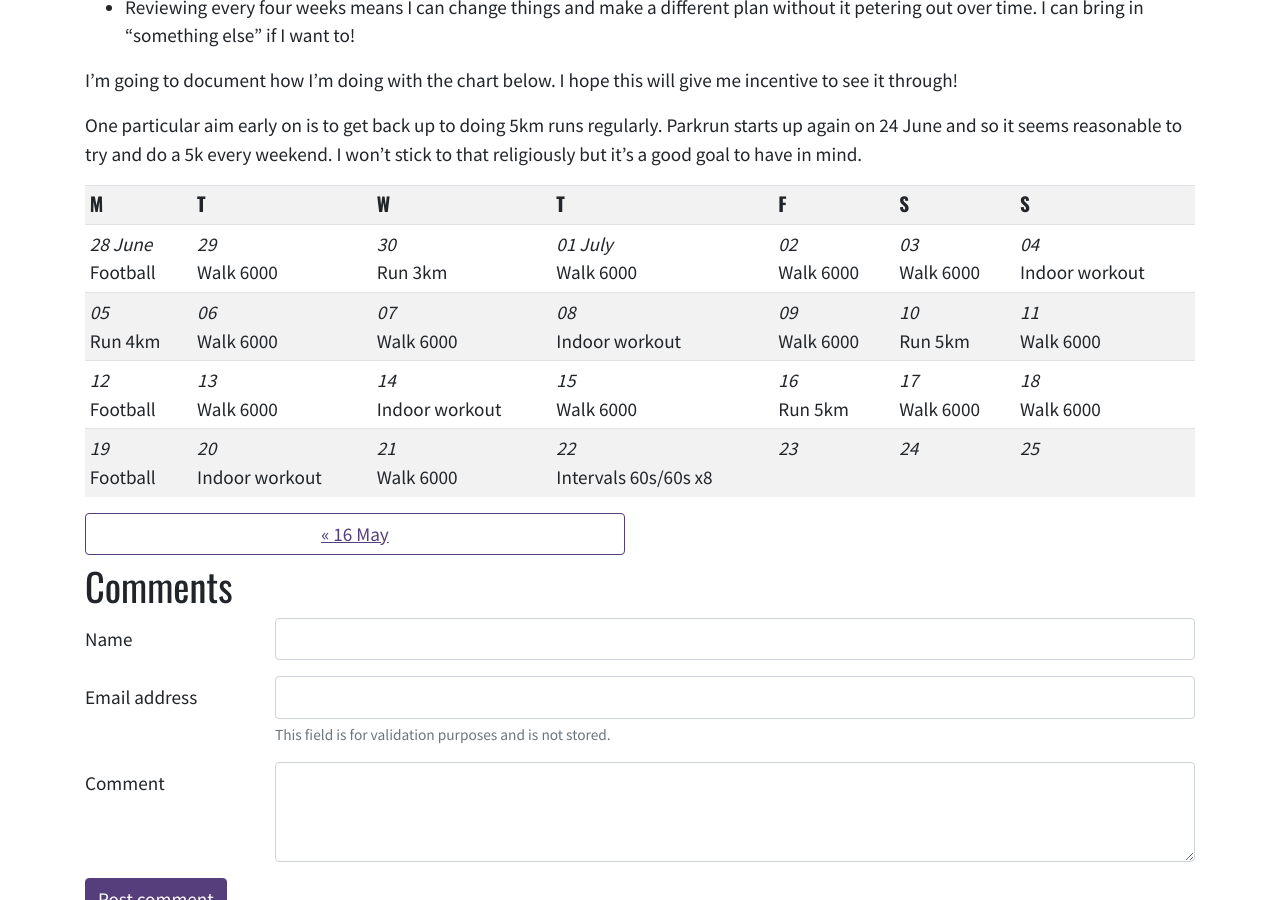
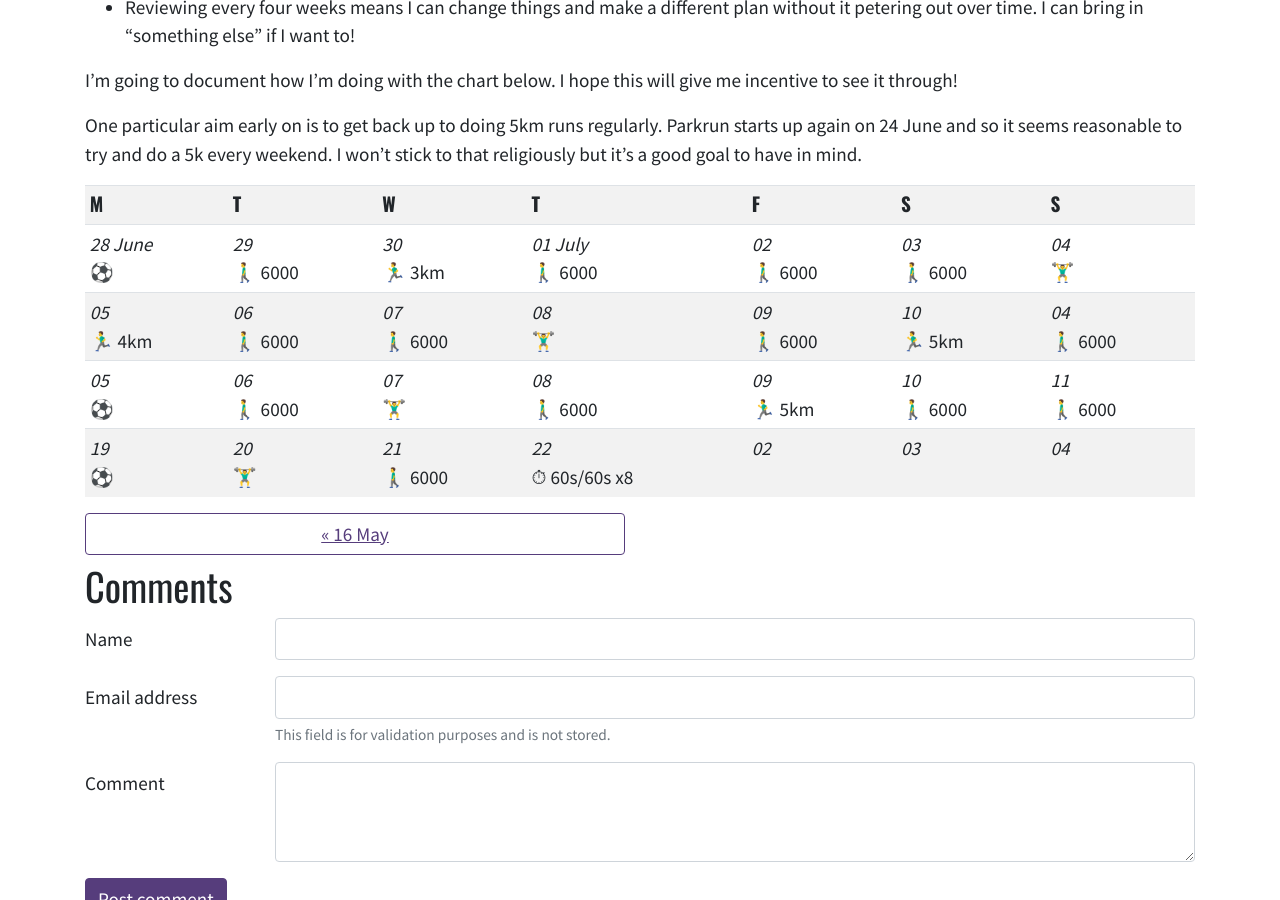
Before and after one commit to djcarter85/running, a Jekyll site: the page built from _posts/2021-07-22-weekly-exercise.md, in a window 1280 px wide and 900 px high, scrolled down 777 px. Built offline with Jekyll 4.4.1, drawn with Linux system fonts in a browser that asks for light colours; nearby versions of some CDN libraries.

Commit message:
Refactor weekly exercise chart to use site data

```diff
--- a/_posts/2021-07-22-weekly-exercise.md
+++ b/_posts/2021-07-22-weekly-exercise.md
@@ -39,43 +39,29 @@ One particular aim early on is to get back up to doing 5km runs regularly. Parkr
     <th>S</th>
   </tr>
 
-  <tr>
-    <td><em>28 June</em><br />Football</td>
-    <td><em>29</em><br />Walk 6000</td>
-    <td><em>30</em><br />Run 3km</td>
-    <td><em>01 July</em><br />Walk 6000</td>
-    <td><em>02</em><br />Walk 6000</td>
-    <td><em>03</em><br />Walk 6000</td>
-    <td><em>04</em><br />Indoor workout</td>
-  </tr>
-
-  <tr>
-    <td><em>05</em><br />Run 4km</td>
-    <td><em>06</em><br />Walk 6000</td>
-    <td><em>07</em><br />Walk 6000</td>
-    <td><em>08</em><br />Indoor workout</td>
-    <td><em>09</em><br />Walk 6000</td>
-    <td><em>10</em><br />Run 5km</td>
-    <td><em>11</em><br />Walk 6000</td>
-  </tr>
-
-  <tr>
-    <td><em>12</em><br />Football</td>
-    <td><em>13</em><br />Walk 6000</td>
-    <td><em>14</em><br />Indoor workout</td>
-    <td><em>15</em><br />Walk 6000</td>
-    <td><em>16</em><br />Run 5km</td>
-    <td><em>17</em><br />Walk 6000</td>
-    <td><em>18</em><br />Walk 6000</td>
-  </tr>
-
-  <tr>
-    <td><em>19</em><br />Football</td>
-    <td><em>20</em><br />Indoor workout</td>
-    <td><em>21</em><br />Walk 6000</td>
-    <td><em>22</em><br />Intervals 60s/60s x8</td>
-    <td><em>23</em><br /></td>
-    <td><em>24</em><br /></td>
-    <td><em>25</em><br /></td>
-  </tr>
+  {% for week in site.data.weekly-exercise.weeks %}
+    <tr>
+      {% for day in week.days %}
+        <td>
+          <em>
+            {{ day.date }}
+          </em>
+          <br />
+          {% case day.exerciseType %}
+            {% when "football" %}
+              ⚽
+            {% when "intervals" %}
+              ⏱
+            {% when "run" %}
+              🏃‍♂️
+            {% when "walk" %}
+              🚶‍♂️
+            {% when "workout" %}
+              🏋️‍♂️
+          {% endcase %}
+          {{ day.comment }}
+        </td>
+      {% endfor %}
+    </tr>
+  {% endfor %}
 </table>
```
Also changed, not shown: _data/weekly-exercise.json (added, +160 -0 lines).
